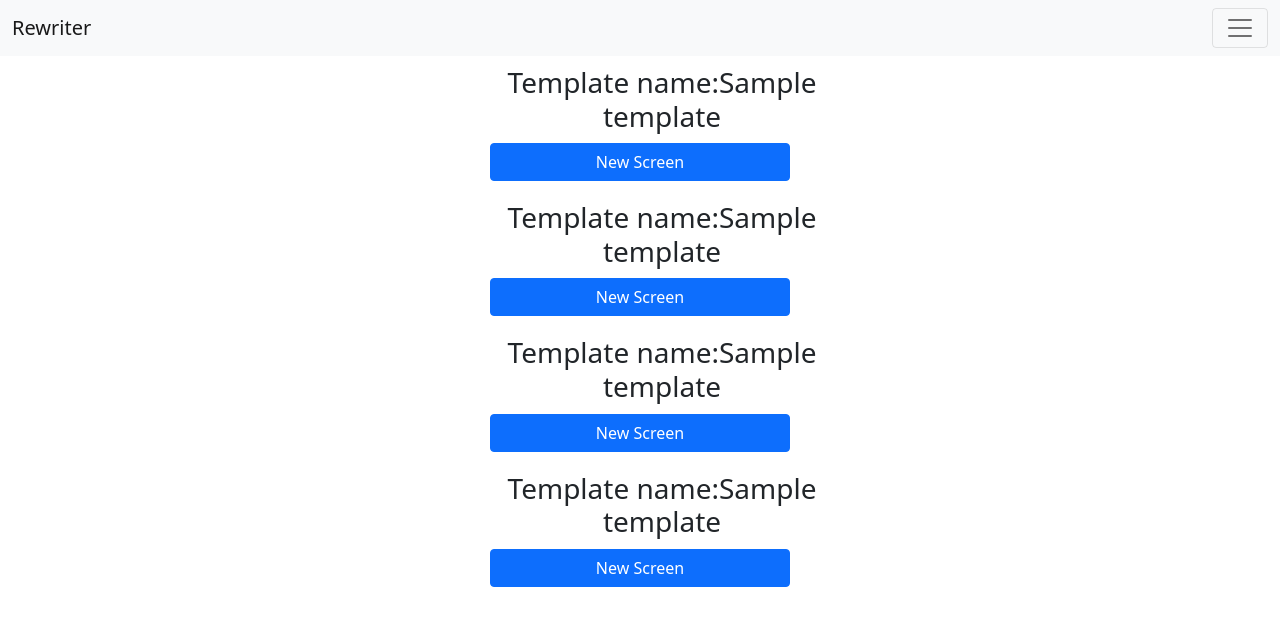
After one commit to progalaxyelabs/rewriter, a CodeIgniter 4 app: the page made by app/Views/home_template.php in a window 1280 px wide. The commit adds this page. Shown: the top 626 px of the page. Run offline with PHP 8.4 and a stand-in for CodeIgniter, Linux system fonts and the light colour scheme; the template is opened without the code that fills it: most values are stand-ins (such as "Sample title", 1, 10 or a date in 2020); some libraries are stand-ins or nearby versions.

Commit message:
new method are implemented WIP

```diff
--- /dev/null
+++ b/app/Views/home_template.php
@@ -0,0 +1,45 @@
+<?= $this->extend('templates') ?>
+
+<?= $this->section('content') ?>
+
+
+<div class="container">
+    <div class="row">
+        <div class="col col-md-4 offset-md-4">
+
+            <h3 id="template-screen">Template name:<?= $template->name ?></h3>
+
+            <?= $this->renderSection('content') ?>
+
+            <div class="buttons">
+                <a id="new_screen_anchor" onclick="showOff()" class="btn btn-primary" data-bs-toggle="modal" data-bs-target="#ModalForNewScreen" role="button">
+                    New Screen</a>
+            </div>
+
+            <div class="modal fade" id="ModalForNewScreen" tabindex="-1" aria-labelledby="exampleModalLabel" aria-hidden="true">
+                <div class="modal-dialog">
+                    <div class="modal-content">
+                        <div class="modal-header">
+                            <h5 class="modal-title" id="exampleModalLabel">New Screen</h5>
+                            <button type="button" class="btn-close" data-bs-dismiss="modal" aria-label="Close"></button>
+                        </div>
+                        <form method="post" action="/home/new_screen_submit?template_id=<?= $template->id ?>">
+                            <div class="modal-body">
+                                <label for="modal">Name:</label>
+                                <input class="form-control" id="newScreenInput" type="text" name="screen_name">
+                                <input type="hidden" name="template_id" value="<?=$template->id ?>" >
+                            </div>
+                            <div class="modal-footer">
+                                <button id="submit" type="submit" class="btn btn-primary">Submit</button>
+                                <button type="button" class="btn btn-secondary" data-bs-dismiss="modal">Cancel</button>
+                            </div>
+                        </form>
+                    </div>
+                </div>
+            </div>
+		</div>
+    </div>
+</div>
+
+
+<?= $this->endSection() ?>
--- a/app/Views/new_screen.php
+++ b/app/Views/new_screen.php
@@ -2,13 +2,12 @@
 
 <?= $this->section('content') ?>
 
-<?php $data = $_POST["fname"];?>
 
 <div class="container">
     <div class="row">
         <div class="col col-md-4 offset-md-4">
 
-            <h3 id="template-screen">Template name:<?php echo $data ?></h3>
+            <h3 id="template-screen">Template name:<?= $template->name ?></h3>
             <div class="buttons">
                 <a href="home_index" class="btn btn-primary" data-bs-toggle="modal" data-bs-target="#ModalForNewScreen" role="button">New Screen</a>
 
--- a/app/Views/templates.php
+++ b/app/Views/templates.php
@@ -7,6 +7,7 @@
     <meta name="viewport" content="width=device-width, initial-scale=1.0">
     <title>Create Textbox</title>
     <link rel="stylesheet" href="/style.1.css">
+    <link rel="stylesheet" href="/style.2.css">
     <link rel="stylesheet" href="https://cdn.jsdelivr.net/npm/bootstrap-icons@1.5.0/font/bootstrap-icons.css">
     <link href="https://cdn.jsdelivr.net/npm/bootstrap@5.0.2/dist/css/bootstrap.min.css" rel="stylesheet" integrity="sha384-EVSTQN3/azprG1Anm3QDgpJLIm9Nao0Yz1ztcQTwFspd3yD65VohhpuuCOmLASjC" crossorigin="anonymous">
     <script src="https://cdn.jsdelivr.net/npm/bootstrap@5.0.2/dist/js/bootstrap.bundle.min.js" integrity="sha384-MrcW6ZMFYlzcLA8Nl+NtUVF0sA7MsXsP1UyJoMp4YLEuNSfAP+JcXn/tWtIaxVXM" crossorigin="anonymous"></script>
@@ -22,17 +23,17 @@
             <div class="collapse navbar-collapse" id="navbarSupportedContent">
                 <ul class="navbar-nav me-auto mb-2 mb-lg-0">
                     <li class="nav-item">
-                        <a class="nav-link active" aria-current="page" href="#">Home</a>
+                        <a class="nav-link active" aria-current="page" href="http://rewriter.local">Home</a>
                     </li>
                     <li class="nav-item">
-                        <a class="nav-link" href="home/templates" role="button">Templates</a>
+                        <a class="nav-link" href="home/all_templates" role="button">Templates</a>
                     </li>
                 </ul>
 
             </div>
         </div>
     </nav>
-
+    <?= $this->renderSection('content') ?>
     <?= $this->renderSection('content') ?>
     <?= $this->renderSection('content') ?>
     <?= $this->renderSection('content') ?>
--- a/public/script.1.js
+++ b/public/script.1.js
@@ -1,38 +1,3 @@
-/*var temp = document.getElementById("modal-input");
-
-var ok = document.getElementById("ok");
-
-var modal = document.getElementById("exampleModal");
-
-var display = document.getElementById("display");
-
-var popup = document.getElementById("exampleModalLabel");
-
-document.getElementById("create-password").onclick = function() {
-    popup.innerHTML='Passwordbox Name:';
+function showOff() {
+    document.getElementById('new_screen_anchor').style.display="none";
 }
-
-document.getElementById("create-button").onclick = function() {
-    popup.innerHTML='Button Name:';
-}
-
-document.getElementById("create-checkbox").onclick = function() {
-    popup.innerHTML='Checkbox Name:';
-}
-
-document.getElementById("create-link").onclick = function() {
-    popup.innerHTML='Link:';
-}
-
-
-ok.onclick = function(){
-
-    modal.style.display="none";
-
-       if( popup.value == 'Passwordbox Name:')
-       {
-        document.getElementById("username").innerHTML = temp.value;
-       }
-       alert(popup.value);
-
-}*/
--- a/public/style.1.css
+++ b/public/style.1.css
@@ -1,8 +1,12 @@
 
 #a {
     margin-top:200px;
+    width:300px;
 }
-a {
+#anchor {
+    width:300px;
+}
+#new_screen_anchor {
     width:300px;
 }
 #frame {
```
Also changed, not shown: app/Controllers/Home.php (+21 -14 lines), app/Views/home_all_templates.php (added, +48 -0 lines), app/Views/home_index.php (+7 -4 lines), app/Views/home_screen.php (added, +8 -0 lines), app/Views/home_templates.php (deleted, +0 -88 lines), app/Views/new_screen_submit.php (deleted, +0 -8 lines).
